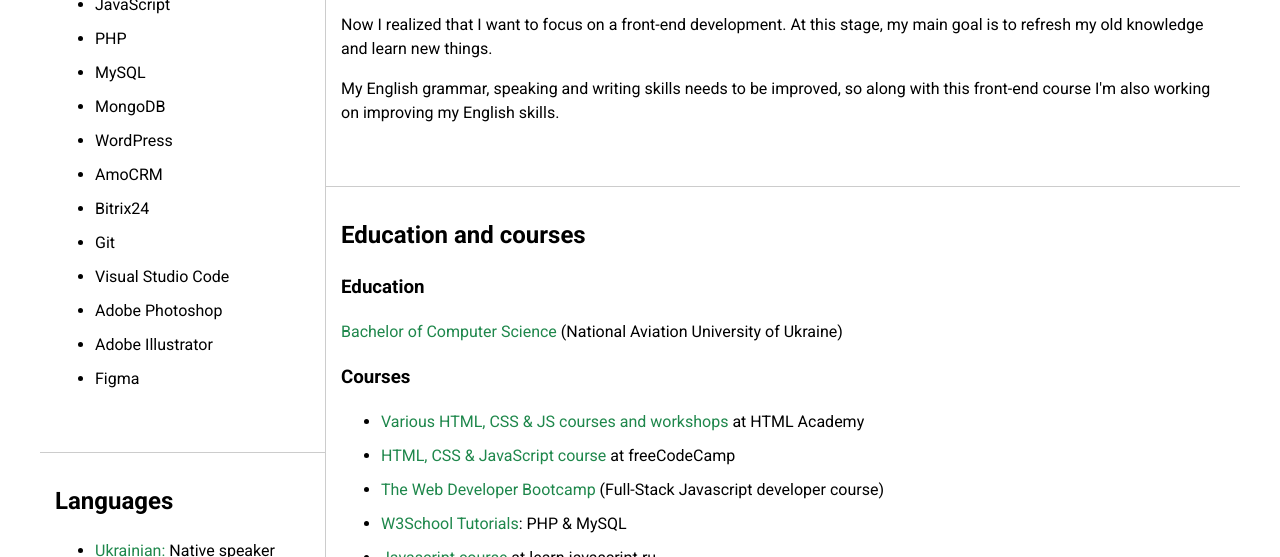
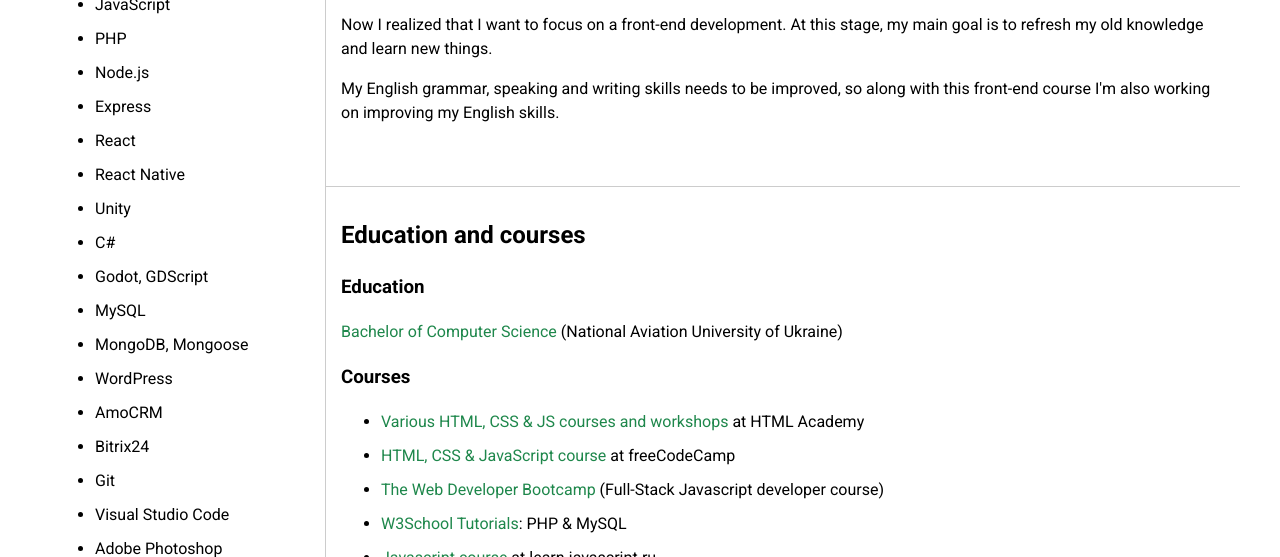
Before and after one commit to yrwdv/rsschool-cv, a plain HTML site: page index.html in a window 1280 px wide. Shown: the part 710-1267 px from the top of the page. Drawn offline with Linux system fonts and the light colour scheme.

Commit message:
feat: add new skills

```diff
--- a/index.html
+++ b/index.html
@@ -60,8 +60,15 @@
               <li class="skill-css3">CSS3</li>
               <li class="skill-javascript">JavaScript</li>
               <li class="skill-php">PHP</li>
+              <li class="skill-nodejs">Node.js</li>
+              <li class="skill-express">Express</li>
+              <li class="skill-react">React</li>
+              <li class="skill-reactnative">React Native</li>
+              <li class="skill-unity">Unity</li>
+              <li class="skill-csharp">C#</li>
+              <li class="skill-godot">Godot, GDScript</li>
               <li class="skill-mysql">MySQL</li>
-              <li class="skill-mongodb">MongoDB</li>
+              <li class="skill-mongodb">MongoDB, Mongoose</li>
               <li class="skill-wordpress">WordPress</li>
               <li class="skill-amocrm">AmoCRM</li>
               <li class="skill-bitrix24">Bitrix24</li>
```
